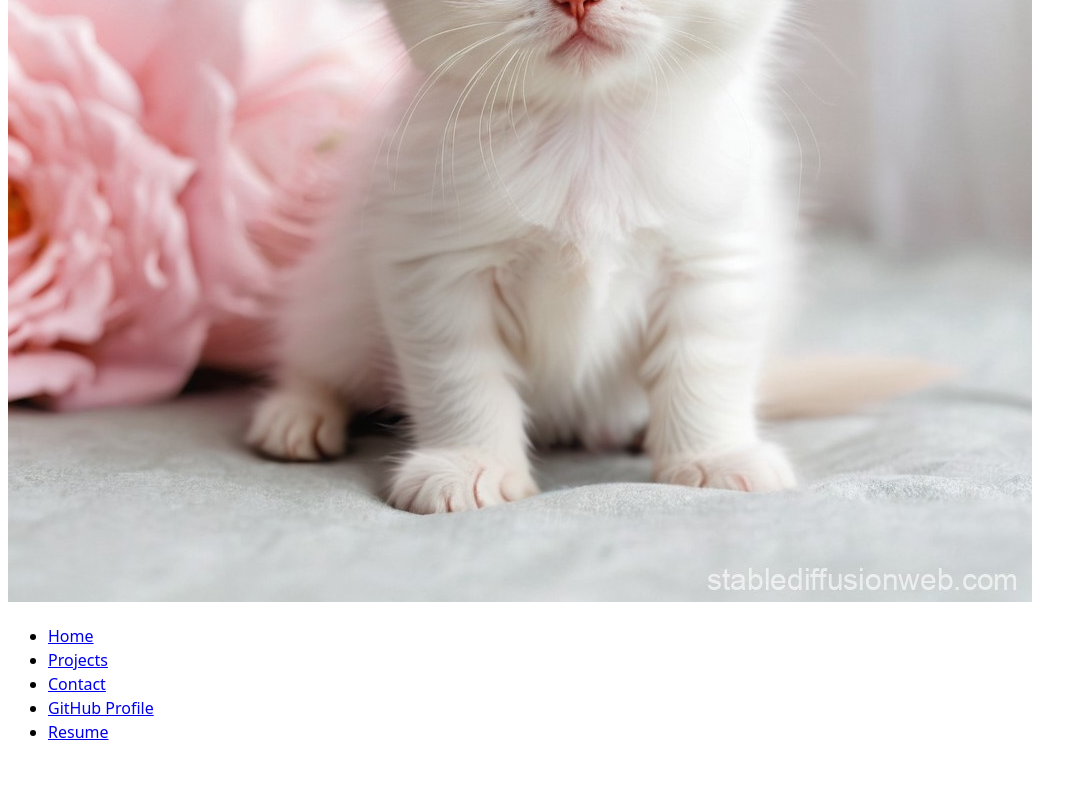
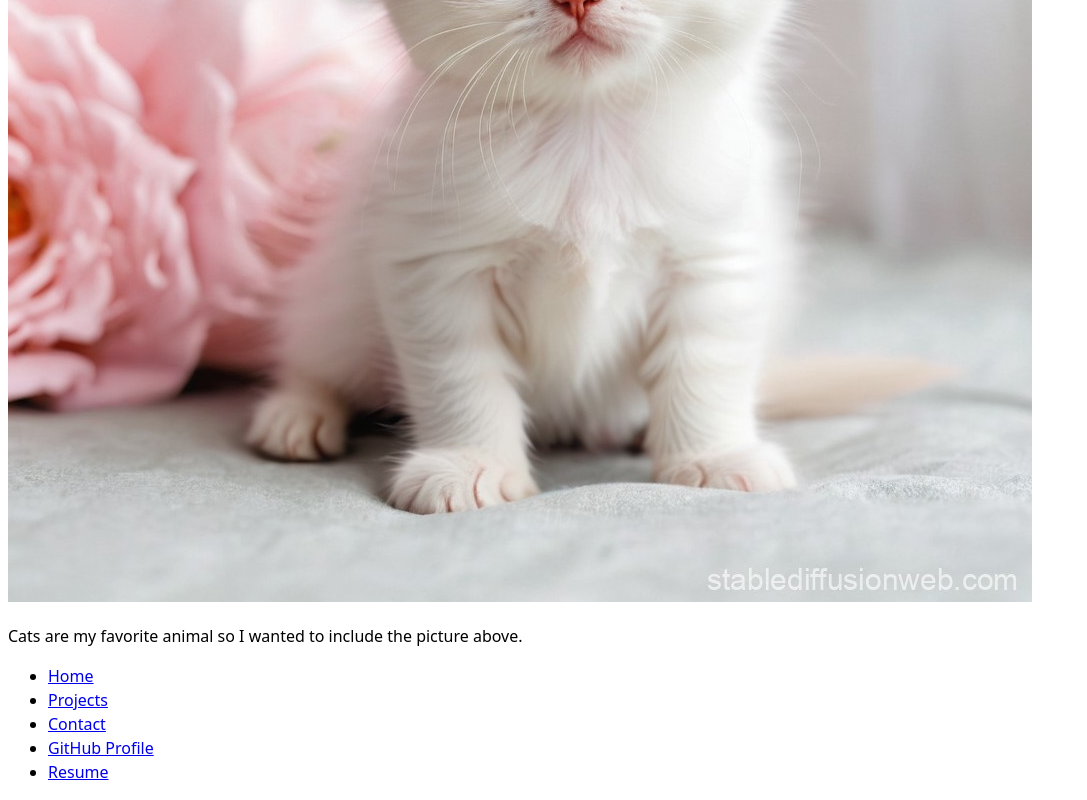
Before and after one commit to parnapraveen/portfolio, a plain HTML site: page index.html in a window 1280 px wide. Shown: the part 553-1353 px from the top of the page, without its empty margins (0-1087 px from the left). Before the commit the page ends 1313 px from the top, so only its background shows below. Drawn offline with Linux system fonts and the light colour scheme.

Commit message:
small change

```diff
--- a/index.html
+++ b/index.html
@@ -10,6 +10,7 @@
     <h1>Parna Praveen</h1>
     <p>I'm a fourth year Data Science student at the University of California, San Diego.</p>
     <img src="images/kitten.jpg" alt="A cute white kitten sitting next to pink flowers">
+    <p>Cats are my favorite animal so I wanted to include the picture above. </p>
     <nav>
         <ul>
             <li><a href="index.html">Home</a></li>
```
